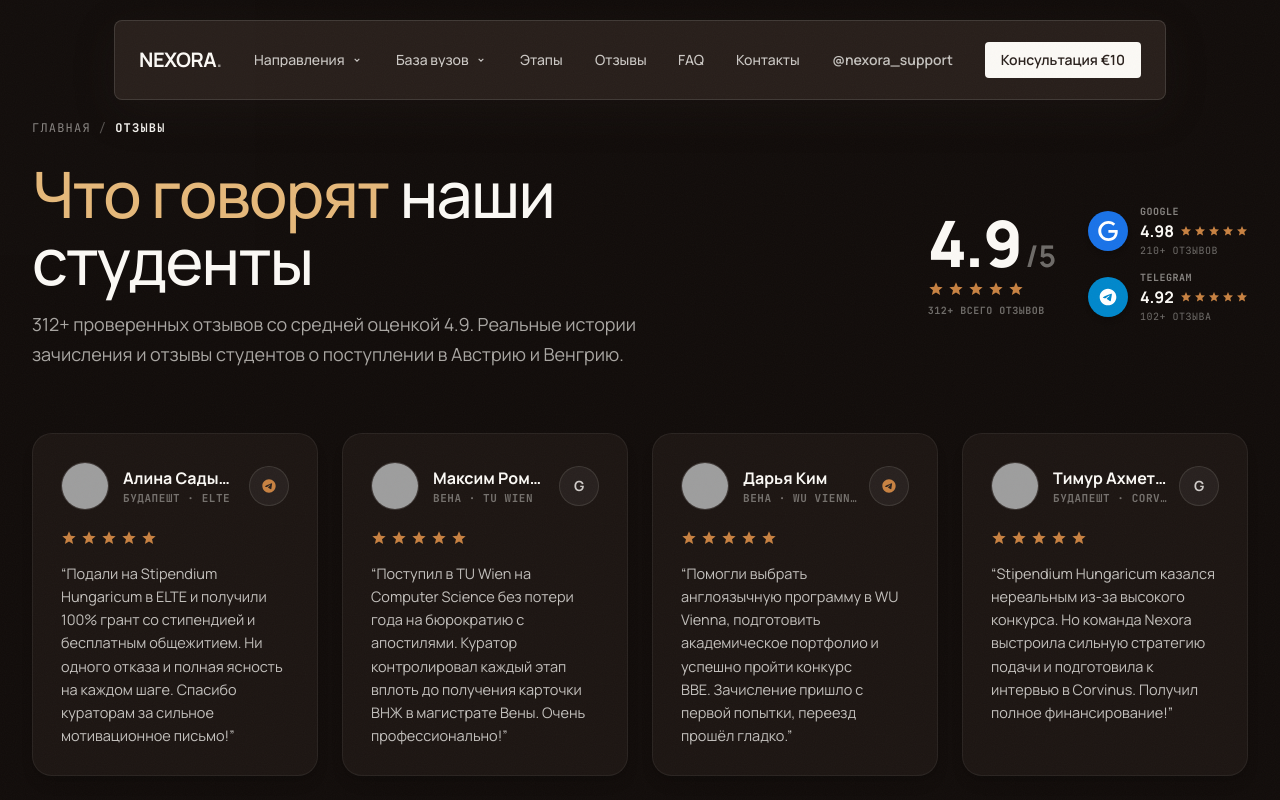
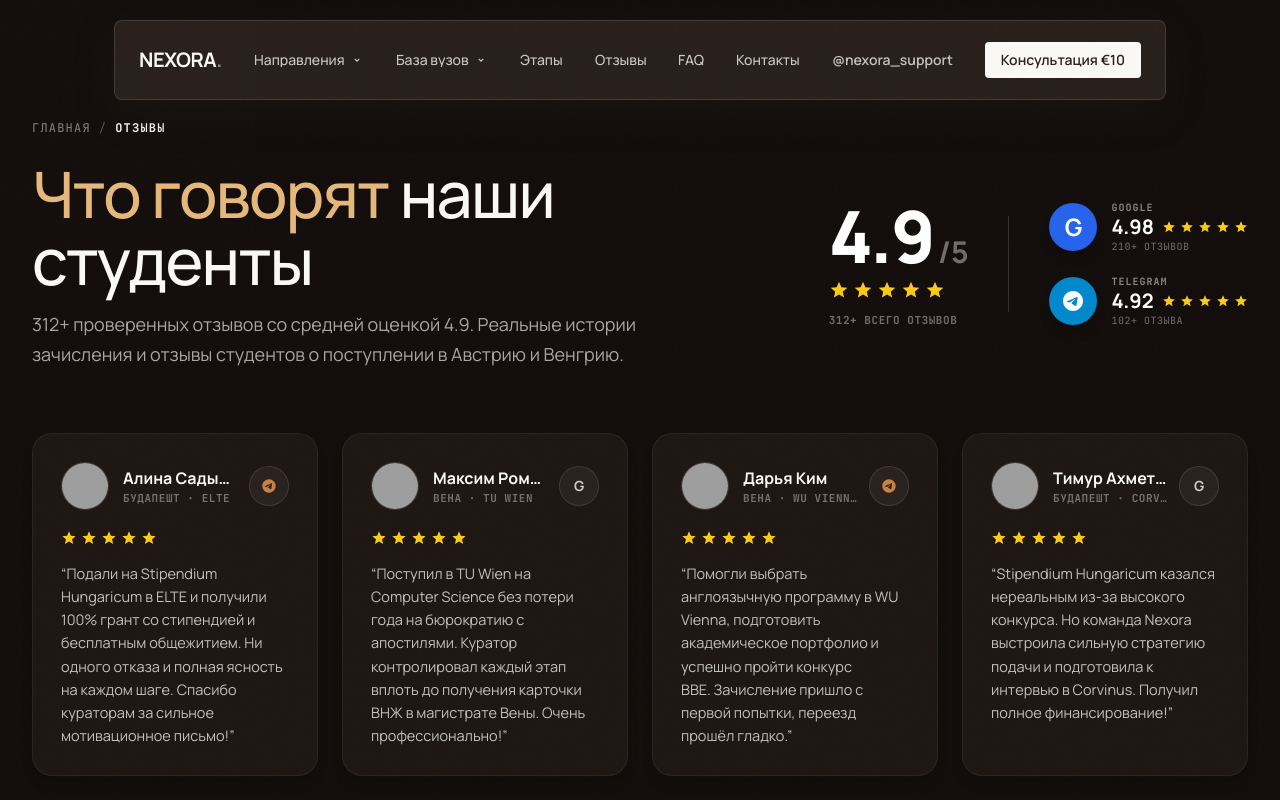
Before and after one commit to McQueeeeeen/nexora, a Next.js app: page /reviews in a window 1280 px wide. Shown: the top 800 px of the page. Built offline with nearby package versions, Linux system fonts and the light colour scheme; grey boxes are pictures that could not be loaded.

Commit message:
feat(reviews): pixel-perfect aggregate rating widget matching reference screenshot with divider and platform badges

```diff
--- a/app/reviews/ReviewsClient.tsx
+++ b/app/reviews/ReviewsClient.tsx
@@ -121,13 +121,13 @@
   },
 ];
 
-function GoldStars() {
+function GoldStars({ className = "w-4 h-4" }: { className?: string }) {
   return (
-    <div className="flex items-center gap-1 text-[var(--accent)]" role="img" aria-label="5 звёзд">
+    <div className="flex items-center gap-1 text-[#FACC15]" role="img" aria-label="5 звёзд">
       {[...Array(5)].map((_, i) => (
         <svg
           key={i}
-          className="w-4 h-4 fill-current"
+          className={`${className} fill-current`}
           viewBox="0 0 24 24"
         >
           <path d="M12 17.27L18.18 21l-1.64-7.03L22 9.24l-7.19-.61L12 2 9.19 8.63 2 9.24l5.46 4.73L5.82 21z" />
@@ -139,11 +139,11 @@
 
 function MiniStars() {
   return (
-    <div className="flex items-center gap-0.5 text-[var(--accent)]">
+    <div className="flex items-center gap-1 text-[#FACC15]">
       {[...Array(5)].map((_, i) => (
         <svg
           key={i}
-          className="w-3 h-3 fill-current"
+          className="w-3.5 h-3.5 fill-current"
           viewBox="0 0 24 24"
         >
           <path d="M12 17.27L18.18 21l-1.64-7.03L22 9.24l-7.19-.61L12 2 9.19 8.63 2 9.24l5.46 4.73L5.82 21z" />
@@ -178,7 +178,7 @@
         <div className="max-w-[1400px] mx-auto">
           <div className="flex flex-col lg:flex-row lg:items-center lg:justify-between gap-8 lg:gap-12">
             {/* Заголовок слева */}
-            <div className="flex flex-col gap-4 max-w-[650px]">
+            <div className="flex flex-col gap-4 max-w-[620px]">
               <h1 className="font-sans font-bold text-4xl sm:text-5xl lg:text-[64px] tracking-tight leading-[1.05] text-[#FBF9F5]">
                 <span className="text-[var(--accent-bright)]">Что говорят</span> наши студенты
               </h1>
@@ -187,42 +187,45 @@
               </p>
             </div>
 
-            {/* Рейтинг справа: 4.9/5 + Google & Telegram */}
+            {/* Рейтинг справа: 4.9/5 | Разделитель | Платформы Google & Telegram */}
             <div className="flex items-center gap-6 sm:gap-8 shrink-0">
-              {/* Большой блок 4.9 / 5 */}
-              <div className="flex flex-col gap-1.5">
-                <div className="flex items-baseline gap-1">
-                  <span className="font-sans font-extrabold text-5xl lg:text-[64px] tracking-tight text-[#FBF9F5] leading-none">
+              {/* Левый блок: 4.9/5 + звёзды + счётчик */}
+              <div className="flex flex-col items-start gap-2">
+                <div className="flex items-baseline">
+                  <span className="font-sans font-extrabold text-5xl sm:text-6xl lg:text-[72px] tracking-tight text-white leading-none">
                     4.9
                   </span>
-                  <span className="font-sans font-bold text-2xl lg:text-3xl text-[#FBF9F5]/40">
+                  <span className="font-sans font-bold text-2xl sm:text-3xl text-white/40 ml-1 leading-none">
                     /5
                   </span>
                 </div>
-                <GoldStars />
-                <span className="font-mono font-bold text-[10px] uppercase tracking-wider text-[#FBF9F5]/40 whitespace-nowrap">
+                <GoldStars className="w-4 h-4 sm:w-5 sm:h-5" />
+                <span className="font-mono font-bold text-[10px] sm:text-[11px] uppercase tracking-wider text-white/40 whitespace-nowrap mt-1">
                   312+ ВСЕГО ОТЗЫВОВ
                 </span>
               </div>
 
-              {/* Платформы */}
-              <div className="flex flex-col gap-3">
+              {/* Вертикальный разделитель (как на скриншоте эталона) */}
+              <div className="w-px h-24 bg-white/15 mx-1 sm:mx-2 hidden sm:block" aria-hidden />
+
+              {/* Правый блок: Платформы с круглыми иконками */}
+              <div className="flex flex-col gap-4 sm:gap-5">
                 {/* Google */}
-                <div className="flex items-center gap-3">
-                  <div className="w-10 h-10 rounded-full bg-[#1a73e8] flex items-center justify-center shrink-0 shadow-md">
-                    <svg className="w-5 h-5 fill-white" viewBox="0 0 24 24">
-                      <path d="M12.48 10.92v3.28h7.84c-.24 1.84-.853 3.187-1.787 4.133-1.147 1.147-2.933 2.4-6.053 2.4-4.827 0-8.6-3.893-8.6-8.72s3.773-8.72 8.6-8.72c2.6 0 4.507 1.027 5.907 2.347l2.307-2.307C18.747 1.44 16.053 0 12.48 0 5.867 0 .307 5.387.307 12s5.56 12 12.173 12c3.573 0 6.267-1.173 8.373-3.36 2.16-2.16 2.84-5.213 2.84-7.667 0-.76-.053-1.467-.173-2.053H12.48z" />
-                    </svg>
+                <div className="flex items-center gap-3.5">
+                  <div className="w-12 h-12 rounded-full bg-[#2563EB] flex items-center justify-center shrink-0 shadow-lg">
+                    <span className="font-sans font-bold text-2xl text-white leading-none">G</span>
                   </div>
                   <div className="flex flex-col">
-                    <span className="font-mono font-bold text-[10px] uppercase tracking-wider text-[#FBF9F5]/50">
+                    <span className="font-mono font-bold text-[10px] tracking-widest text-white/50 uppercase">
                       GOOGLE
                     </span>
-                    <div className="flex items-center gap-1.5">
-                      <span className="font-sans font-bold text-base text-[#FBF9F5]">4.98</span>
+                    <div className="flex items-center gap-2 mt-0.5">
+                      <span className="font-sans font-bold text-lg sm:text-xl text-white leading-none">
+                        4.98
+                      </span>
                       <MiniStars />
                     </div>
-                    <span className="font-mono text-[10px] uppercase tracking-wider text-[#FBF9F5]/40">
+                    <span className="font-mono text-[10px] tracking-wider text-white/40 uppercase mt-0.5">
                       210+ ОТЗЫВОВ
                     </span>
                   </div>
@@ -233,22 +236,24 @@
                   href="https://t.me/nexora_support"
                   target="_blank"
                   rel="noopener noreferrer"
-                  className="flex items-center gap-3 group"
+                  className="flex items-center gap-3.5 group"
                 >
-                  <div className="w-10 h-10 rounded-full bg-[#0088cc] flex items-center justify-center shrink-0 shadow-md group-hover:scale-105 transition-transform">
-                    <svg className="w-5 h-5 fill-white" viewBox="0 0 24 24">
+                  <div className="w-12 h-12 rounded-full bg-[#0088cc] flex items-center justify-center shrink-0 shadow-lg group-hover:scale-105 transition-transform">
+                    <svg className="w-6 h-6 fill-white" viewBox="0 0 24 24">
                       <path d="M12 2C6.48 2 2 6.48 2 12s4.48 10 10 10 10-4.48 10-10S17.52 2 12 2zm4.64 6.8c-.15 1.58-.8 5.42-1.13 7.19-.14.75-.42 1-.68 1.03-.58.05-1.02-.38-1.58-.75-.88-.58-1.38-.94-2.23-1.5-.99-.65-.35-1.01.22-1.59.15-.15 2.71-2.48 2.76-2.69a.2.2 0 00-.05-.18c-.06-.05-.14-.03-.21-.02-.09.02-1.49.95-4.22 2.79-.4.27-.76.41-1.08.4-.36-.01-1.04-.2-1.55-.37-.63-.2-1.12-.31-1.08-.66.02-.18.27-.36.74-.55 2.92-1.27 4.86-2.11 5.83-2.51 2.78-1.16 3.35-1.36 3.73-1.36.08 0 .27.02.39.12.1.08.13.19.14.27-.01.06.01.24 0 .38z" />
                     </svg>
                   </div>
                   <div className="flex flex-col">
-                    <span className="font-mono font-bold text-[10px] uppercase tracking-wider text-[#FBF9F5]/50">
+                    <span className="font-mono font-bold text-[10px] tracking-widest text-white/50 uppercase">
                       TELEGRAM
                     </span>
-                    <div className="flex items-center gap-1.5">
-                      <span className="font-sans font-bold text-base text-[#FBF9F5]">4.92</span>
+                    <div className="flex items-center gap-2 mt-0.5">
+                      <span className="font-sans font-bold text-lg sm:text-xl text-white leading-none">
+                        4.92
+                      </span>
                       <MiniStars />
                     </div>
-                    <span className="font-mono text-[10px] uppercase tracking-wider text-[#FBF9F5]/40">
+                    <span className="font-mono text-[10px] tracking-wider text-white/40 uppercase mt-0.5">
                       102+ ОТЗЫВА
                     </span>
                   </div>
```
